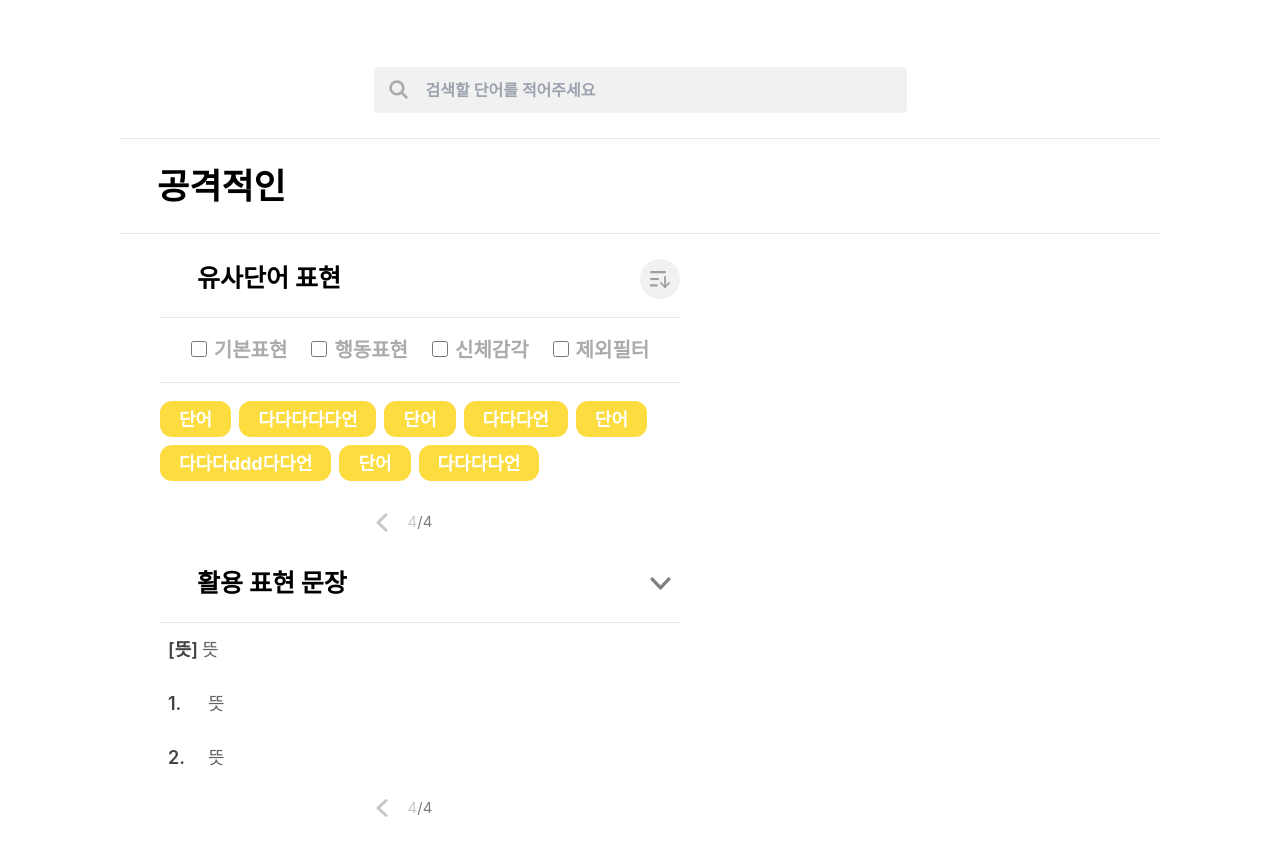
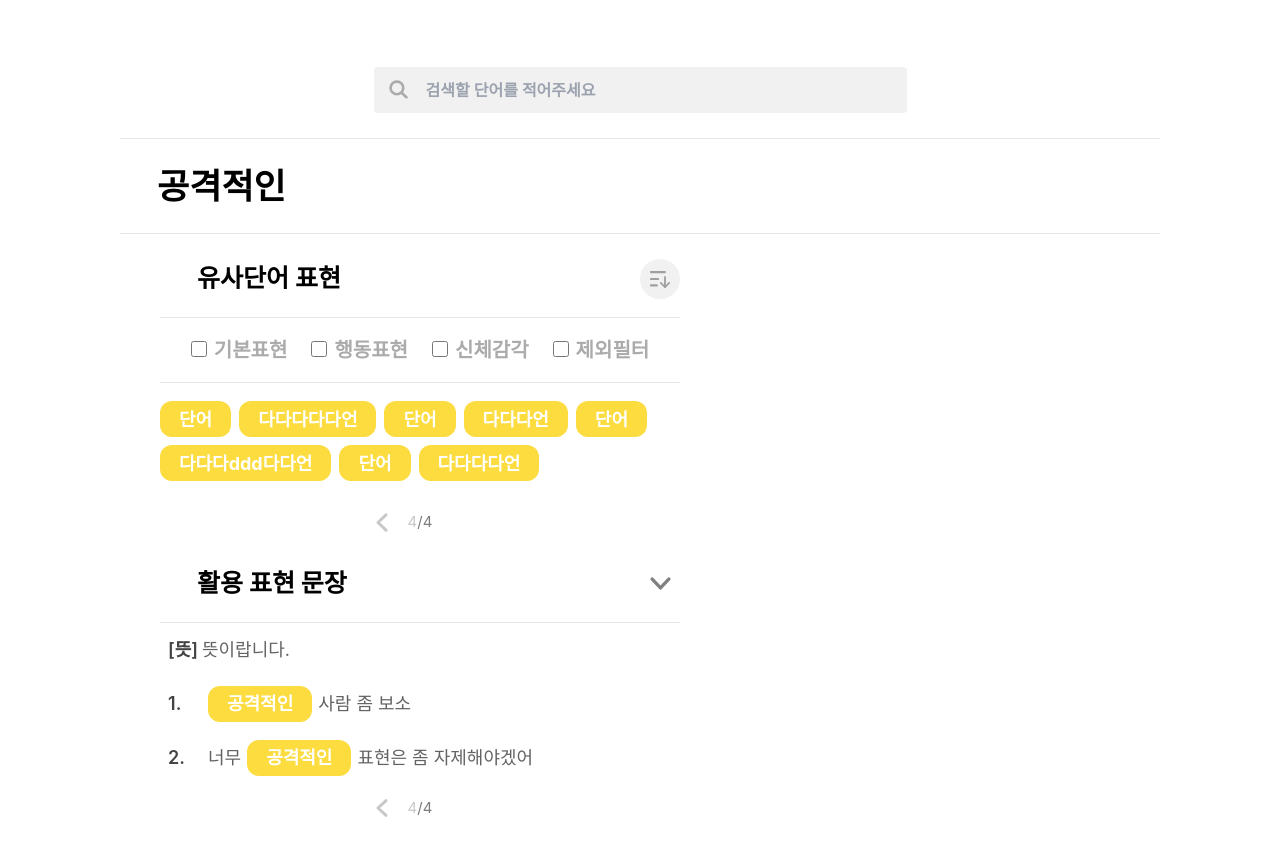
Before and after one commit to jun3047/word_dic, a React (Create React App) app in the folder word-dic-web/: page / in a window 1280 px wide. Shown: the top 854 px of the page. Built offline with nearby package versions, Linux system fonts and the light colour scheme.

Commit message:
feat(활용표현문장): 예문 highlight

```diff
--- a/word-dic-web/src/App.jsx
+++ b/word-dic-web/src/App.jsx
@@ -19,11 +19,15 @@ const App = () => {
       />
       <유사단어표현 />
       <활용표현문장
-        mean={'뜻'}
-        data={[]}
+        mean={'뜻이랍니다.'}
+        data={[
+          '공격적인 사람 좀 보소',
+          '너무 공격적인 표현은 좀 자제해야겠어',
+        ]}
         lastNum={4}
         nowPageNum={1}
         setNowPageNum={()=>{}}
+        word={word}
       />
     </div>
   );
--- a/word-dic-web/src/components/활용표현문장.jsx
+++ b/word-dic-web/src/components/활용표현문장.jsx
@@ -1,8 +1,12 @@
 import PagiNation from "./PagiNation"
+import WordBox from "./WordBox"
 
 const 활용표현문장 = ({word, mean, data, lastNum, nowPageNum, setNowPageNum}) => {
 
-    // nowData를 만들고, word가 포함된 부분은 특수처리하기
+    const initWordData = data.slice((nowPageNum-1)*2, nowPageNum*2).map((text, i) => {
+        return text.split(word);
+    })
+
 
     return (
         <section className="px-40r flex flex-col items-center justify-center w-[50%] h-[100%] min-w-600r">
@@ -17,12 +21,19 @@ const 활용표현문장 = ({word, mean, data, lastNum, nowPageNum, setNowPageNu
             <p className="body-text text-[#636363] h-54r w-full flex items-center">
                 <span className="font-semibold text-[#434343] mr-4r">[뜻]</span> {mean}
             </p>
-            <p className="body-text text-[#636363] h-54r w-full flex items-center">
-                <span className="font-semibold text-[#434343] w-40r">1.</span> {mean}
-            </p>
-            <p className="body-text text-[#636363] h-54r w-full flex items-center">
-                <span className="font-semibold text-[#434343] w-40r">2.</span> {mean}
-            </p>
+            {
+                initWordData.map((text, i) => (
+                        <p key={i} className="body-text text-[#636363] h-54r w-full flex items-center">
+                            <span className="font-semibold text-[#434343] w-40r">{i+1}.</span>
+                            <p className="flex items-center gap-6r">
+                            {text[0]}
+                            <WordBox word={word} color={'yellow'} />
+                            {text[1]}
+                            </p>
+                        </p>
+                    )
+                )
+            }
             </div>
             <PagiNation
                 lastNum={lastNum}
```
